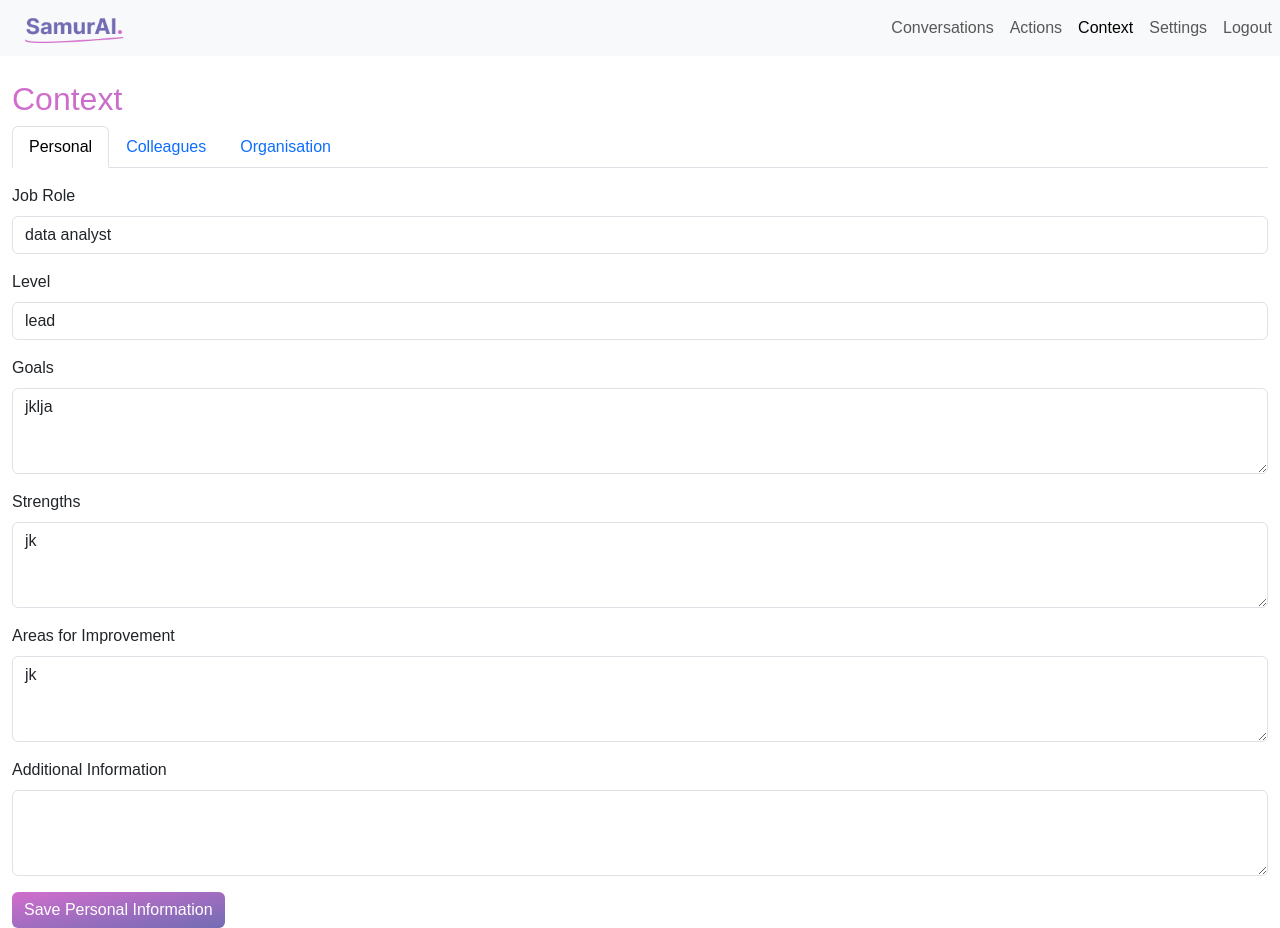
After one commit to olliecoombe66/specchio, a Flask app: page /context in a window 1280 px wide. The commit adds this page. Run offline with Flask 3, Linux system fonts and the light colour scheme; a user stored in the database is signed in; data comes from the database, SQL or seed files in the repository.

Commit message:
Adds context setting

```diff
--- a/app.py
+++ b/app.py
@@ -108,7 +108,7 @@ def init_sqlite_db():
             details TEXT,
             due_date DATE,
             status TEXT DEFAULT 'pending',
-            objective TEXT
+            objective TEXT,
             objective_id TEXT,
             created_at DATETIME DEFAULT CURRENT_TIMESTAMP,
             updated_at DATETIME DEFAULT CURRENT_TIMESTAMP
@@ -144,6 +144,35 @@ def init_sqlite_db():
             setting TEXT,
             value TEXT,
             updated_at DATETIME DEFAULT CURRENT_TIMESTAMP
+        )
+    ''')
+    cursor.execute('''
+        CREATE TABLE IF NOT EXISTS context_personal (
+            user_id INTEGER PRIMARY KEY,
+            job_role TEXT,
+            level TEXT,
+            goals TEXT,
+            strengths TEXT,
+            weaknesses TEXT,
+            additional_info TEXT
+        )
+    ''')
+    cursor.execute('''
+        CREATE TABLE IF NOT EXISTS context_colleagues (
+            id INTEGER PRIMARY KEY AUTOINCREMENT,
+            user_id INTEGER,
+            name TEXT,
+            job_title TEXT,
+            relationship TEXT,
+            notes TEXT
+        )
+    ''')
+    cursor.execute('''
+        CREATE TABLE IF NOT EXISTS context_organisation (
+            user_id INTEGER PRIMARY KEY,
+            industry TEXT,
+            employee_count INTEGER,
+            description TEXT
         )
     ''')
     conn.commit()
@@ -1027,6 +1056,151 @@ def save_api_settings():
 
 
 
+@app.route('/save_personal_context', methods=['POST'])
+def save_personal_context():
+    if 'user_id' not in session:
+        return jsonify({'success': False, 'error': 'User not logged in'})
+
+    user_id = session['user_id']
+    data = request.json
+
+    conn = sqlite3.connect('database.db')
+    cursor = conn.cursor()
+    try:
+        cursor.execute('''
+            INSERT OR REPLACE INTO context_personal
+            (user_id, job_role, level, goals, strengths, weaknesses, additional_info)
+            VALUES (?, ?, ?, ?, ?, ?, ?)
+        ''', (user_id, data['jobRole'], data['level'], data['goals'], data['strengths'], data['weaknesses'], data['additionalInfo']))
+        conn.commit()
+        return jsonify({'success': True})
+    except Exception as e:
+        print(f"Error saving personal context: {e}")
+        return jsonify({'success': False, 'error': 'Failed to save personal context'})
+    finally:
+        conn.close()
+
+@app.route('/save_colleague', methods=['POST'])
+def save_colleague():
+    if 'user_id' not in session:
+        return jsonify({'success': False, 'error': 'User not logged in'})
+
+    user_id = session['user_id']
+    data = request.json
+
+    conn = sqlite3.connect('database.db')
+    cursor = conn.cursor()
+    try:
+        cursor.execute('''
+            INSERT INTO context_colleagues
+            (user_id, name, job_title, relationship, notes)
+            VALUES (?, ?, ?, ?, ?)
+        ''', (user_id, data['name'], data['jobTitle'], data['relationship'], data['notes']))
+        conn.commit()
+        return jsonify({'success': True, 'id': cursor.lastrowid})
+    except Exception as e:
+        print(f"Error saving colleague: {e}")
+        return jsonify({'success': False, 'error': 'Failed to save colleague'})
+    finally:
+        conn.close()
+
+@app.route('/save_organisation_context', methods=['POST'])
+def save_organisation_context():
+    if 'user_id' not in session:
+        return jsonify({'success': False, 'error': 'User not logged in'})
+
+    user_id = session['user_id']
+    data = request.json
+
+    conn = sqlite3.connect('database.db')
+    cursor = conn.cursor()
+    try:
+        cursor.execute('''
+            INSERT OR REPLACE INTO context_organisation
+            (user_id, industry, employee_count, description)
+            VALUES (?, ?, ?, ?)
+        ''', (user_id, data['industry'], data['employeeCount'], data['orgDescription']))
+        conn.commit()
+        return jsonify({'success': True})
+    except Exception as e:
+        print(f"Error saving organisation context: {e}")
+        return jsonify({'success': False, 'error': 'Failed to save organisation context'})
+    finally:
+        conn.close()
+
+@app.route('/get_context_data', methods=['GET'])
+def get_context_data():
+    if 'user_id' not in session:
+        return jsonify({'success': False, 'error': 'User not logged in'})
+
+    user_id = session['user_id']
+
+    conn = sqlite3.connect('database.db')
+    conn.row_factory = sqlite3.Row  # This allows accessing columns by name
+    cursor = conn.cursor()
+    try:
+        # Get personal context
+        cursor.execute('SELECT * FROM context_personal WHERE user_id = ?', (user_id,))
+        personal_data = cursor.fetchone()
+
+        # Get colleagues
+        cursor.execute('SELECT * FROM context_colleagues WHERE user_id = ?', (user_id,))
+        colleagues_data = cursor.fetchall()
+
+        # Get organisation context
+        cursor.execute('SELECT * FROM context_organisation WHERE user_id = ?', (user_id,))
+        organisation_data = cursor.fetchone()
+
+        context_data = {
+            'personal': dict(personal_data) if personal_data else {},
+            'colleagues': [dict(row) for row in colleagues_data],
+            'organisation': dict(organisation_data) if organisation_data else {}
+        }
+
+        print("Context data being sent:", context_data)  # Debug print
+
+        return jsonify({'success': True, 'data': context_data})
+    except Exception as e:
+        print(f"Error retrieving context data: {e}")
+        return jsonify({'success': False, 'error': 'Failed to retrieve context data'})
+    finally:
+        conn.close()
+
+# Update the context route to include the data retrieval
+@app.route('/context')
+def context():
+    if 'user_id' not in session:
+        return redirect(url_for('login'))
+    user_id = session.get('user_id')
+    user_name = get_user_name(user_id)
+    session_id = session.get('session_id')
+
+    # Fetch context data
+    conn = sqlite3.connect('database.db')
+    cursor = conn.cursor()
+    try:
+        cursor.execute('SELECT * FROM context_personal WHERE user_id = ?', (user_id,))
+        personal_data = cursor.fetchone()
+
+        cursor.execute('SELECT * FROM context_colleagues WHERE user_id = ?', (user_id,))
+        colleagues_data = cursor.fetchall()
+
+        cursor.execute('SELECT * FROM context_organisation WHERE user_id = ?', (user_id,))
+        organisation_data = cursor.fetchone()
+
+        context_data = {
+            'personal': personal_data,
+            'colleagues': colleagues_data,
+            'organisation': organisation_data
+        }
+    except Exception as e:
+        print(f"Error fetching context data: {e}")
+        context_data = None
+    finally:
+        conn.close()
+
+    return render_template('context.html', user_name=user_name, session_id=session_id, context_data=context_data)
+
 
 # User API key collection
 
--- a/templates/actions.html
+++ b/templates/actions.html
@@ -40,6 +40,9 @@
                 </li>
                 <li class="nav-item">
                     <a class="nav-link active" href="{{ url_for('actions') }}">Actions</a>
+                </li>
+                <li class="nav-item">
+                    <a class="nav-link" href="{{ url_for('context') }}">Context</a>
                 </li>
                 <li class="nav-item">
                     <a class="nav-link active" href="{{ url_for('settings') }}">Settings</a>
--- /dev/null
+++ b/templates/context.html
@@ -0,0 +1,290 @@
+<!DOCTYPE html>
+<html lang="en">
+<head>
+    <meta charset="UTF-8">
+    <title>Samurai Chat - Context</title>
+    <script src="https://code.jquery.com/jquery-3.6.0.min.js"></script>
+    <script src="https://cdn.jsdelivr.net/npm/bootstrap@5.3.0-alpha1/dist/js/bootstrap.bundle.min.js"></script>
+    <link href="https://cdn.jsdelivr.net/npm/bootstrap@5.3.0-alpha1/dist/css/bootstrap.min.css" rel="stylesheet">
+    <link rel="stylesheet" href="https://cdn.jsdelivr.net/npm/bootstrap-icons@1.10.2/font/bootstrap-icons.css">
+    <link rel="stylesheet" href="{{ url_for('static', filename='/css/style.css') }}">
+</head>
+<body>
+    <nav class="navbar navbar-expand-lg navbar-light bg-light">
+        <a class="navbar-brand" href="#">
+            <img src="{{ url_for('static', filename='/assets/img/Logo.png') }}" width="80%" height="30" style="margin-left: 25px;" class="d-inline-block align-top" alt="Logo">
+        </a>
+        <button class="navbar-toggler" type="button" data-bs-toggle="collapse" data-bs-target="#navbarNav" aria-controls="navbarNav" aria-expanded="false" aria-label="Toggle navigation">
+            <span class="navbar-toggler-icon"></span>
+        </button>
+        <div class="collapse navbar-collapse" id="navbarNav">
+            <ul class="navbar-nav ms-auto">
+                <li class="nav-item">
+                    <a class="nav-link" href="{{ url_for('query_view2', session_id=session_id) }}">Conversations</a>
+                </li>
+                <li class="nav-item">
+                    <a class="nav-link" href="{{ url_for('actions') }}">Actions</a>
+                </li>
+                <li class="nav-item">
+                    <a class="nav-link active" href="{{ url_for('context') }}">Context</a>
+                </li>
+                <li class="nav-item">
+                    <a class="nav-link" href="{{ url_for('settings') }}">Settings</a>
+                </li>
+                <li class="nav-item">
+                    <a class="nav-link" href="{{ url_for('logout') }}">Logout</a>
+                </li>
+            </ul>
+        </div>
+    </nav>
+
+    <div class="container-fluid mt-4">
+        <h2>Context</h2>
+        <ul class="nav nav-tabs" id="contextTabs" role="tablist">
+            <li class="nav-item" role="presentation">
+                <button class="nav-link active" id="personal-tab" data-bs-toggle="tab" data-bs-target="#personal" type="button" role="tab" aria-controls="personal" aria-selected="true">Personal</button>
+            </li>
+            <li class="nav-item" role="presentation">
+                <button class="nav-link" id="colleagues-tab" data-bs-toggle="tab" data-bs-target="#colleagues" type="button" role="tab" aria-controls="colleagues" aria-selected="false">Colleagues</button>
+            </li>
+            <li class="nav-item" role="presentation">
+                <button class="nav-link" id="organisation-tab" data-bs-toggle="tab" data-bs-target="#organisation" type="button" role="tab" aria-controls="organisation" aria-selected="false">Organisation</button>
+            </li>
+        </ul>
+        <div class="tab-content mt-3" id="contextTabContent">
+            <div class="tab-pane fade show active" id="personal" role="tabpanel" aria-labelledby="personal-tab">
+                <form id="personalForm">
+                    <div class="mb-3">
+                        <label for="jobRole" class="form-label">Job Role</label>
+                        <input type="text" class="form-control" id="jobRole" name="jobRole">
+                    </div>
+                    <div class="mb-3">
+                        <label for="level" class="form-label">Level</label>
+                        <input type="text" class="form-control" id="level" name="level">
+                    </div>
+                    <div class="mb-3">
+                        <label for="goals" class="form-label">Goals</label>
+                        <textarea class="form-control" id="goals" name="goals" rows="3"></textarea>
+                    </div>
+                    <div class="mb-3">
+                        <label for="strengths" class="form-label">Strengths</label>
+                        <textarea class="form-control" id="strengths" name="strengths" rows="3"></textarea>
+                    </div>
+                    <div class="mb-3">
+                        <label for="weaknesses" class="form-label">Areas for Improvement</label>
+                        <textarea class="form-control" id="weaknesses" name="weaknesses" rows="3"></textarea>
+                    </div>
+                    <div class="mb-3">
+                        <label for="additionalInfo" class="form-label">Additional Information</label>
+                        <textarea class="form-control" id="additionalInfo" name="additionalInfo" rows="3"></textarea>
+                    </div>
+                    <button type="submit" class="btn btn-primary">Save Personal Information</button>
+                </form>
+            </div>
+            <div class="tab-pane fade" id="colleagues" role="tabpanel" aria-labelledby="colleagues-tab">
+                <div class="mb-3">
+                    <button type="button" class="btn btn-primary" data-bs-toggle="modal" data-bs-target="#addColleagueModal">
+                        Add Colleague
+                    </button>
+                </div>
+                <div id="colleaguesList" class="row">
+                    <!-- Colleague cards will be dynamically added here -->
+                </div>
+            </div>
+            <div class="tab-pane fade" id="organisation" role="tabpanel" aria-labelledby="organisation-tab">
+                <form id="organisationForm">
+                    <div class="mb-3">
+                        <label for="industry" class="form-label">Industry</label>
+                        <input type="text" class="form-control" id="industry" name="industry">
+                    </div>
+                    <div class="mb-3">
+                        <label for="employeeCount" class="form-label">Employee Count</label>
+                        <input type="number" class="form-control" id="employeeCount" name="employeeCount">
+                    </div>
+                    <div class="mb-3">
+                        <label for="orgDescription" class="form-label">Organisation Description</label>
+                        <textarea class="form-control" id="orgDescription" name="orgDescription" rows="3"></textarea>
+                    </div>
+                    <button type="submit" class="btn btn-primary">Save Organisation Information</button>
+                </form>
+            </div>
+        </div>
+    </div>
+
+    <!-- Add Colleague Modal -->
+    <div class="modal fade" id="addColleagueModal" tabindex="-1" aria-labelledby="addColleagueModalLabel" aria-hidden="true">
+        <div class="modal-dialog">
+            <div class="modal-content">
+                <div class="modal-header">
+                    <h5 class="modal-title" id="addColleagueModalLabel">Add Colleague</h5>
+                    <button type="button" class="btn-close" data-bs-dismiss="modal" aria-label="Close"></button>
+                </div>
+                <div class="modal-body">
+                    <form id="addColleagueForm">
+                        <div class="mb-3">
+                            <label for="colleagueName" class="form-label">Name</label>
+                            <input type="text" class="form-control" id="colleagueName" name="colleagueName" required>
+                        </div>
+                        <div class="mb-3">
+                            <label for="colleagueJobTitle" class="form-label">Job Title</label>
+                            <input type="text" class="form-control" id="colleagueJobTitle" name="colleagueJobTitle" required>
+                        </div>
+                        <div class="mb-3">
+                            <label for="colleagueRelationship" class="form-label">Relationship</label>
+                            <select class="form-select" id="colleagueRelationship" name="colleagueRelationship" required>
+                                <option value="">Select relationship</option>
+                                <option value="peer">Peer</option>
+                                <option value="manager">Manager</option>
+                                <option value="direct_report">Direct Report</option>
+                            </select>
+                        </div>
+                        <div class="mb-3">
+                            <label for="colleagueNotes" class="form-label">Notes</label>
+                            <textarea class="form-control" id="colleagueNotes" name="colleagueNotes" rows="3"></textarea>
+                        </div>
+                    </form>
+                </div>
+                <div class="modal-footer">
+                    <button type="button" class="btn btn-secondary" data-bs-dismiss="modal">Close</button>
+                    <button type="button" class="btn btn-primary" id="saveColleague">Save Colleague</button>
+                </div>
+            </div>
+        </div>
+    </div>
+
+    <script>
+        // Inline the context data
+        var contextData = {{ context_data | tojson | safe }};
+
+        $(document).ready(function() {
+            // Populate forms immediately
+            populateContextData(contextData);
+
+            // Personal form submission
+            $('#personalForm').submit(function(e) {
+                e.preventDefault();
+                var formData = {
+                    jobRole: $('#jobRole').val(),
+                    level: $('#level').val(),
+                    goals: $('#goals').val(),
+                    strengths: $('#strengths').val(),
+                    weaknesses: $('#weaknesses').val(),
+                    additionalInfo: $('#additionalInfo').val()
+                };
+                saveContextData('/save_personal_context', formData, 'Personal information');
+            });
+
+            // Organisation form submission
+            $('#organisationForm').submit(function(e) {
+                e.preventDefault();
+                var formData = {
+                    industry: $('#industry').val(),
+                    employeeCount: $('#employeeCount').val(),
+                    orgDescription: $('#orgDescription').val()
+                };
+                saveContextData('/save_organisation_context', formData, 'Organisation information');
+            });
+
+            // Add colleague
+            $('#saveColleague').click(function() {
+                var colleagueData = {
+                    name: $('#colleagueName').val(),
+                    jobTitle: $('#colleagueJobTitle').val(),
+                    relationship: $('#colleagueRelationship').val(),
+                    notes: $('#colleagueNotes').val()
+                };
+                saveContextData('/save_colleague', colleagueData, 'Colleague', function(response) {
+                    if (response.success) {
+                        addColleagueCard(colleagueData, response.id);
+                        $('#addColleagueModal').modal('hide');
+                        $('#addColleagueForm')[0].reset();
+                    }
+                });
+            });
+
+            function saveContextData(url, data, dataType, callback) {
+                $.ajax({
+                    url: url,
+                    type: 'POST',
+                    contentType: 'application/json',
+                    data: JSON.stringify(data),
+                    success: function(response) {
+                        if (response.success) {
+                            alert(dataType + ' saved successfully');
+                            if (callback) callback(response);
+                        } else {
+                            alert('Failed to save ' + dataType.toLowerCase() + ': ' + response.error);
+                        }
+                    },
+                    error: function(xhr, status, error) {
+                        alert('Error saving ' + dataType.toLowerCase() + ': ' + error);
+                    }
+                });
+            }
+
+            function addColleagueCard(colleague, id) {
+                var card = `
+                    <div class="col-md-4 mb-3">
+                        <div class="card">
+                            <div class="card-body">
+                                <h5 class="card-title">${colleague.name || 'N/A'}</h5>
+                                <h6 class="card-subtitle mb-2 text-muted">${colleague.jobTitle || 'N/A'}</h6>
+                                <p class="card-text">Relationship: ${colleague.relationship || 'N/A'}</p>
+                                <button class="btn btn-sm btn-primary view-colleague" data-colleague='${JSON.stringify(colleague)}' data-id="${id}">View Profile</button>
+                            </div>
+                        </div>
+                    </div>
+                `;
+                $('#colleaguesList').append(card);
+            }
+
+            // View colleague profile
+            $(document).on('click', '.view-colleague', function() {
+                var colleague = $(this).data('colleague');
+                var id = $(this).data('id');
+                // TODO: Implement colleague profile view
+                console.log('View colleague:', colleague, 'ID:', id);
+            });
+
+            function populateContextData(data) {
+                console.log("Populating context data:", data);  // Debug log
+
+                // Populate personal data
+                  if (data.personal && Array.isArray(data.personal)) {
+                    $('#jobRole').val(data.personal[1] || '');  // Assuming job_role is the second element
+                    $('#level').val(data.personal[2] || '');
+                    $('#goals').val(data.personal[3] || '');
+                    $('#strengths').val(data.personal[4] || '');
+                    $('#weaknesses').val(data.personal[5] || '');
+                    $('#additionalInfo').val(data.personal[6] || '');
+                }
+
+
+                // Populate colleagues
+                $('#colleaguesList').empty(); // Clear existing colleague cards
+                if (data.colleagues && data.colleagues.length > 0) {
+                    data.colleagues.forEach(function(colleague) {
+                        addColleagueCard({
+                            name: colleague[2] || 'N/A',  // Assuming name is the third element
+                            jobTitle: colleague[3] || 'N/A',
+                            relationship: colleague[4] || 'N/A',
+                            notes: colleague[5] || 'N/A'
+                        }, colleague[0]);  // Assuming id is the first element
+                    });
+                }
+
+                // Populate organisation data
+                if (data.organisation && Array.isArray(data.organisation)) {
+                    $('#industry').val(data.organisation[1] || '');  // Assuming industry is the second element
+                    $('#employeeCount').val(data.organisation[2] || '');
+                    $('#orgDescription').val(data.organisation[3] || '');
+                }
+
+                // Debug logs
+                console.log("Personal data populated:", $('#jobRole').val(), $('#level').val(), $('#goals').val());
+                console.log("Organisation data populated:", $('#industry').val(), $('#employeeCount').val(), $('#orgDescription').val());
+            }
+        });
+    </script>
+</body>
+</html>
--- a/templates/settings.html
+++ b/templates/settings.html
@@ -43,6 +43,9 @@
             </li>
             <li class="nav-item">
                 <a class="nav-link" href="{{ url_for('actions') }}">Actions</a>
+            </li>
+            <li class="nav-item">
+                <a class="nav-link" href="{{ url_for('context') }}">Context</a>
             </li>
             <li class="nav-item">
                 <a class="nav-link active" href="{{ url_for('settings') }}">Settings</a>
```
Also changed, not shown: templates/index.html (+7 -4 lines), .database.db (deleted), database.db.
